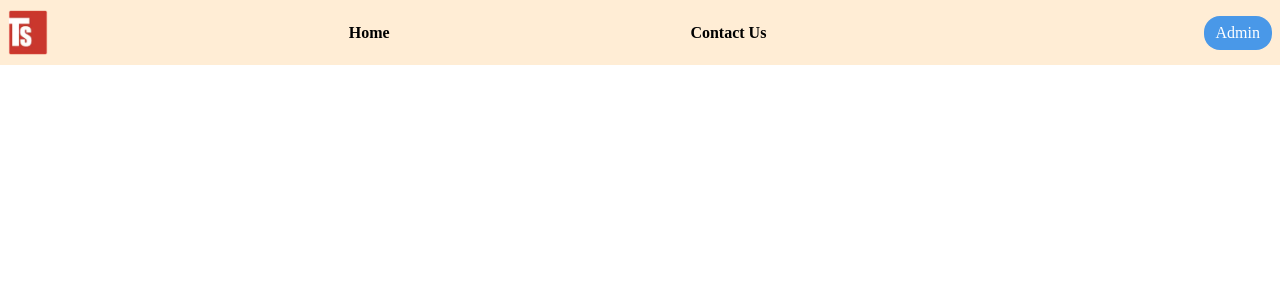
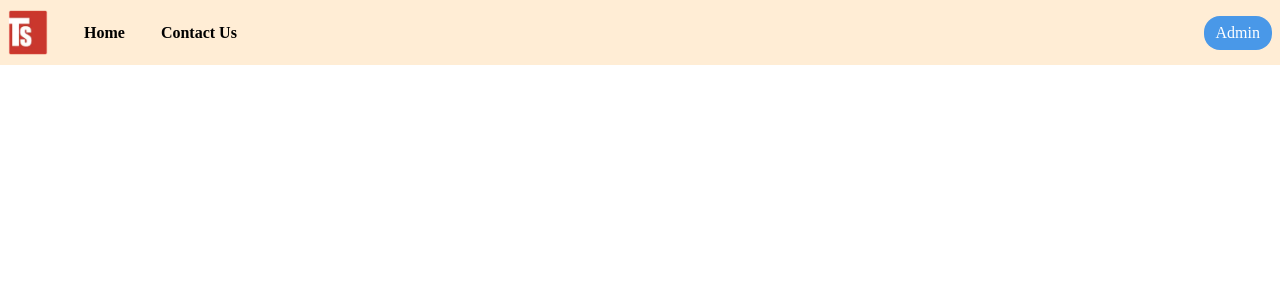
Before and after one commit to MananBagadi100/TripZ-frontend, a React app: page / in a window 1280 px wide. Shown: the top 300 px of the page. Built offline with nearby package versions, Linux system fonts and the light colour scheme; the HTML template or start-up script is replaced by a standard one.

Commit message:
Added full navbar functionality and design

```diff
--- a/src/Styles/NavbarStyles.css
+++ b/src/Styles/NavbarStyles.css
@@ -59,3 +59,9 @@
     align-items: center;
     justify-content: center;
 }
+@media (min-width: 734px) {
+    .navbar-public-routes {
+        justify-content: flex-start;
+        gap: 36px;
+    }
+}
```
